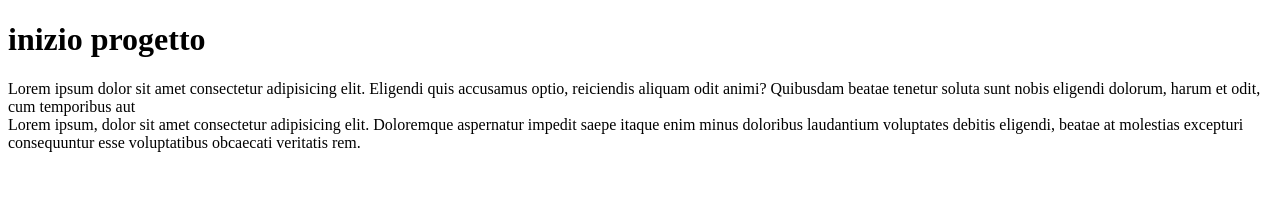
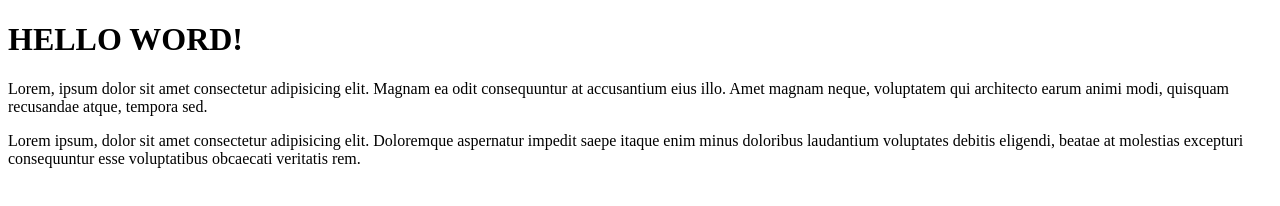
Before and after one commit to alessiopalmieri001/htmlcss-hello, a plain HTML site: page index.html in a window 1280 px wide. Drawn offline with Linux system fonts and the light colour scheme.

Commit message:
MODIFICA TITOLO PRINCIPALE

```diff
--- a/index.html
+++ b/index.html
@@ -6,14 +6,19 @@
         <title>ciao</title>
     </head>
     <body>
-         <h1>
-            inizio progetto
-         </h1>
+
             <header>
-                Lorem ipsum dolor sit amet consectetur adipisicing elit. Eligendi quis accusamus optio, reiciendis aliquam odit animi? Quibusdam beatae tenetur soluta sunt nobis eligendi dolorum, harum et odit, cum temporibus aut
+                <h1>
+                    HELLO WORD!
+                </h1>
+                <P>
+                    Lorem, ipsum dolor sit amet consectetur adipisicing elit. Magnam ea odit consequuntur at accusantium eius illo. Amet magnam neque, voluptatem qui architecto earum animi modi, quisquam recusandae atque, tempora sed.
+                </P>
             </header>
             <main>
-                Lorem ipsum, dolor sit amet consectetur adipisicing elit. Doloremque aspernatur impedit saepe itaque enim minus doloribus laudantium voluptates debitis eligendi, beatae at molestias excepturi consequuntur esse voluptatibus obcaecati veritatis rem.
+                <P>
+                    Lorem ipsum, dolor sit amet consectetur adipisicing elit. Doloremque aspernatur impedit saepe itaque enim minus doloribus laudantium voluptates debitis eligendi, beatae at molestias excepturi consequuntur esse voluptatibus obcaecati veritatis rem.
+                </P>
             </main>
     </body>
 </html>
```
